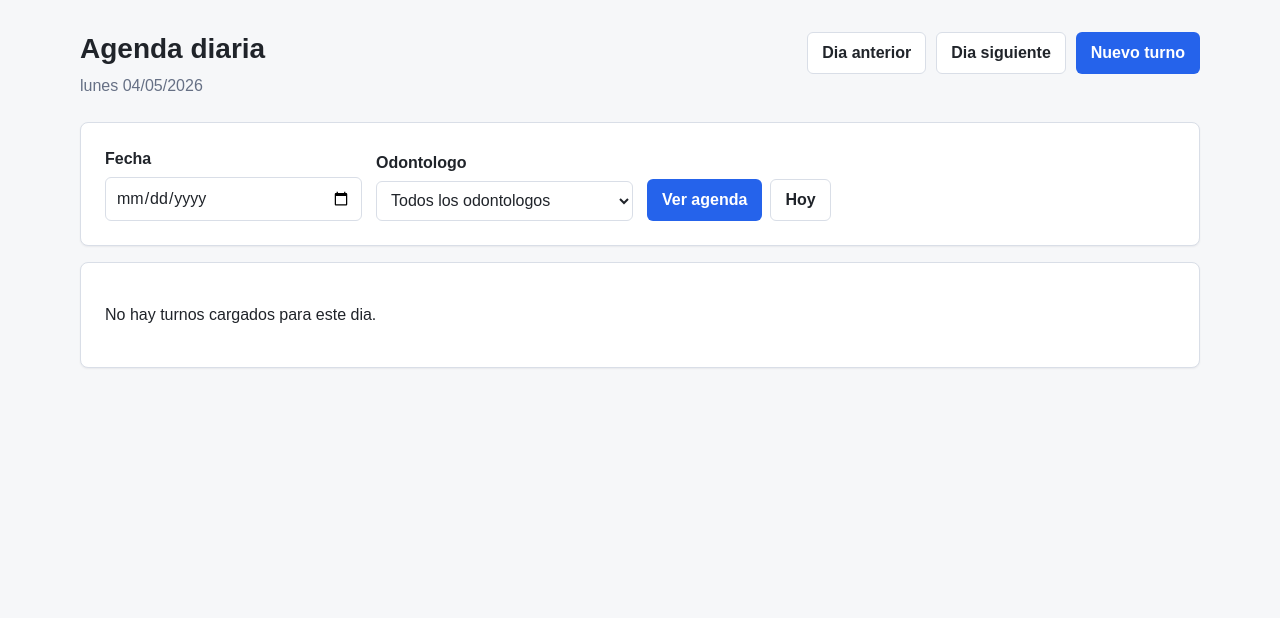
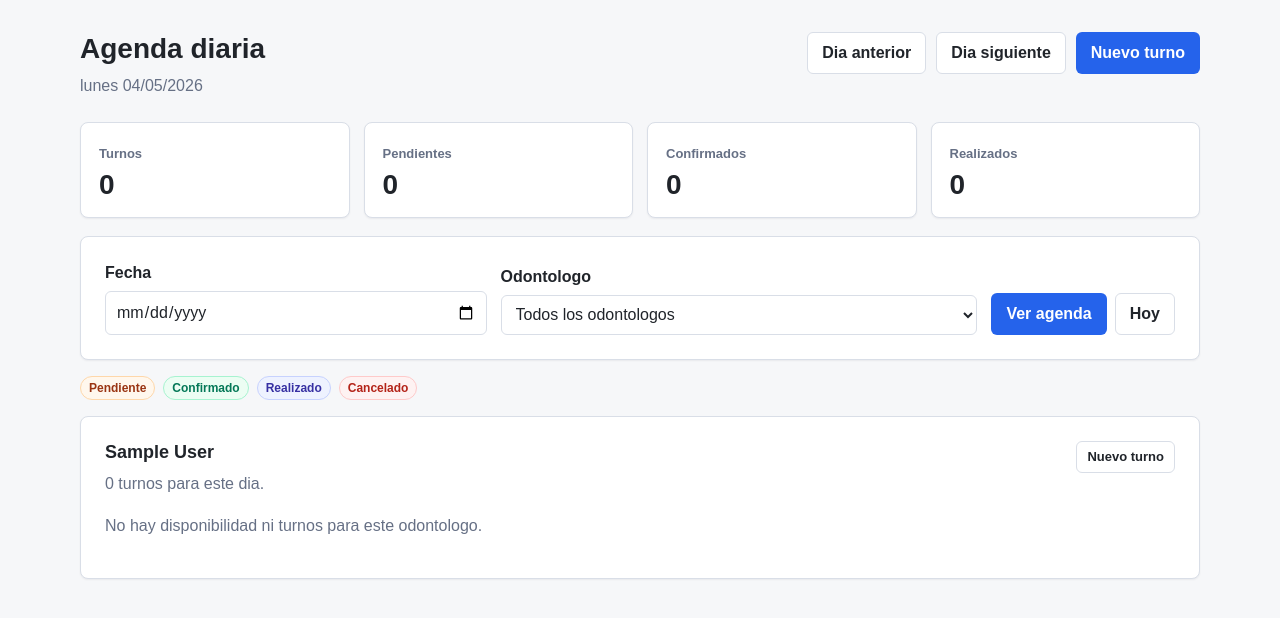
Before and after one commit to Lukillas09/gestor-turnos-odontologia, a Django app: page /turnos/agenda/dia/ in a window 1280 px wide. Shown: the part 65-683 px from the top of the page. Run offline with Django 5.2, Linux system fonts and the light colour scheme; a user stored in the database is signed in; tables that the repository leaves empty hold one stand-in row (values such as "Sample post").

Commit message:
Mejora agenda visual y acciones rapidas

```diff
--- a/app/templates/base.html
+++ b/app/templates/base.html
@@ -428,9 +428,30 @@
             margin-bottom: 16px;
         }
 
+        .agenda-filter {
+            grid-template-columns: minmax(180px, 0.8fr) minmax(220px, 1fr) auto;
+        }
+
         .filter-actions {
             display: flex;
             gap: 8px;
+        }
+
+        .agenda-legend,
+        .agenda-turno-actions {
+            display: flex;
+            flex-wrap: wrap;
+            gap: 8px;
+            align-items: center;
+        }
+
+        .agenda-legend {
+            margin: 0 0 16px;
+        }
+
+        .agenda-professional-list {
+            display: grid;
+            gap: 16px;
         }
 
         .agenda-items {
@@ -527,6 +548,14 @@
             flex-wrap: wrap;
             gap: 8px;
             align-items: center;
+        }
+
+        .agenda-turno-actions {
+            margin-top: 6px;
+        }
+
+        .inline-form {
+            margin: 0;
         }
 
         .status-badge {
@@ -685,6 +714,7 @@
             }
 
             .filter-panel,
+            .agenda-filter,
             .form-grid,
             .detail-grid,
             .dashboard-grid,
--- a/app/turnos/selectors.py
+++ b/app/turnos/selectors.py
@@ -1,6 +1,6 @@
 from datetime import datetime, timedelta
 
-from .models import DisponibilidadOdontologo, Turno
+from .models import DisponibilidadOdontologo, Odontologo, Turno
 
 
 def obtener_turnos_del_dia(fecha, odontologo=None):
@@ -43,6 +43,19 @@ def obtener_bloques_agenda_del_dia(fecha, odontologo=None, intervalo_minutos=30)
     return bloques
 
 
+def obtener_agenda_diaria_por_odontologo(fecha, odontologo=None):
+    odontologos = _obtener_odontologos_para_agenda(fecha, fecha, odontologo)
+
+    return [
+        {
+            "odontologo": odontologo_agenda,
+            "bloques": obtener_bloques_agenda_del_dia(fecha, odontologo_agenda),
+            "turnos": list(obtener_turnos_del_dia(fecha, odontologo_agenda)),
+        }
+        for odontologo_agenda in odontologos
+    ]
+
+
 def obtener_turnos_de_la_semana(fecha_referencia, odontologo=None):
     inicio_semana = obtener_inicio_semana(fecha_referencia)
     fin_semana = inicio_semana + timedelta(days=6)
@@ -66,6 +79,59 @@ def obtener_turnos_de_la_semana(fecha_referencia, odontologo=None):
         }
         for dia in range(7)
     ]
+
+
+def obtener_agenda_semanal_por_odontologo(fecha_referencia, odontologo=None):
+    inicio_semana = obtener_inicio_semana(fecha_referencia)
+    fin_semana = inicio_semana + timedelta(days=6)
+    odontologos = _obtener_odontologos_para_agenda(
+        inicio_semana,
+        fin_semana,
+        odontologo,
+    )
+
+    return [
+        {
+            "odontologo": odontologo_agenda,
+            "dias": obtener_turnos_de_la_semana(fecha_referencia, odontologo_agenda),
+            "turnos": list(
+                obtener_turnos_de_la_semana_como_queryset(
+                    inicio_semana,
+                    fin_semana,
+                    odontologo_agenda,
+                )
+            ),
+        }
+        for odontologo_agenda in odontologos
+    ]
+
+
+def obtener_turnos_de_la_semana_como_queryset(inicio_semana, fin_semana, odontologo=None):
+    turnos = _turnos_con_relaciones().filter(
+        fecha__gte=inicio_semana,
+        fecha__lte=fin_semana,
+    )
+
+    if odontologo:
+        turnos = turnos.filter(odontologo=odontologo)
+
+    return turnos
+
+
+def obtener_resumen_estados(turnos):
+    resumen = {
+        "total": 0,
+        Turno.Estado.PENDIENTE: 0,
+        Turno.Estado.CONFIRMADO: 0,
+        Turno.Estado.CANCELADO: 0,
+        Turno.Estado.REALIZADO: 0,
+    }
+
+    for turno in turnos:
+        resumen["total"] += 1
+        resumen[turno.estado] = resumen.get(turno.estado, 0) + 1
+
+    return resumen
 
 
 def obtener_inicio_semana(fecha):
@@ -100,6 +166,35 @@ def _obtener_rango_agenda(fecha, odontologo, turnos):
         return None
 
     return min(horas_inicio), max(horas_fin)
+
+
+def _obtener_odontologos_para_agenda(fecha_desde, fecha_hasta, odontologo=None):
+    if odontologo:
+        return [odontologo]
+
+    dias_semana = {
+        (fecha_desde + timedelta(days=offset)).weekday()
+        for offset in range((fecha_hasta - fecha_desde).days + 1)
+    }
+    ids_con_disponibilidad = DisponibilidadOdontologo.objects.filter(
+        dia_semana__in=dias_semana,
+        activo=True,
+        odontologo__activo=True,
+    ).values_list("odontologo_id", flat=True)
+    ids_con_turnos = Turno.objects.filter(
+        fecha__gte=fecha_desde,
+        fecha__lte=fecha_hasta,
+    ).values_list("odontologo_id", flat=True)
+    odontologo_ids = set(ids_con_disponibilidad) | set(ids_con_turnos)
+
+    if not odontologo_ids:
+        return []
+
+    return list(
+        Odontologo.objects.filter(pk__in=odontologo_ids)
+        .select_related("usuario")
+        .order_by("usuario__last_name", "usuario__first_name", "usuario__username")
+    )
 
 
 def obtener_horarios_disponibles(
--- a/app/turnos/templates/turnos/agenda_dia.html
+++ b/app/turnos/templates/turnos/agenda_dia.html
@@ -17,7 +17,26 @@
         </div>
     </div>
 
-    <form class="filter-panel" method="get">
+    <section class="metric-grid">
+        <div class="metric-card">
+            <span class="metric-label">Turnos</span>
+            <strong>{{ resumen_estados.total }}</strong>
+        </div>
+        <div class="metric-card">
+            <span class="metric-label">Pendientes</span>
+            <strong>{{ resumen_estados.pendiente }}</strong>
+        </div>
+        <div class="metric-card">
+            <span class="metric-label">Confirmados</span>
+            <strong>{{ resumen_estados.confirmado }}</strong>
+        </div>
+        <div class="metric-card">
+            <span class="metric-label">Realizados</span>
+            <strong>{{ resumen_estados.realizado }}</strong>
+        </div>
+    </section>
+
+    <form class="filter-panel agenda-filter" method="get">
         <div>
             <label for="{{ filtros_form.fecha.id_for_label }}">Fecha</label>
             {{ filtros_form.fecha }}
@@ -32,39 +51,57 @@
         </div>
     </form>
 
-    {% if bloques_agenda %}
-        <div class="panel-section">
+    <div class="agenda-legend">
+        <span class="status-badge status-pendiente">Pendiente</span>
+        <span class="status-badge status-confirmado">Confirmado</span>
+        <span class="status-badge status-realizado">Realizado</span>
+        <span class="status-badge status-cancelado">Cancelado</span>
+    </div>
+
+    {% if agenda_odontologos %}
+        <div class="agenda-professional-list">
+            {% for agenda in agenda_odontologos %}
+                <section class="panel-section agenda-professional">
+                    <div class="section-header">
+                        <div>
+                            <h2>{{ agenda.odontologo }}</h2>
+                            <p class="subtitle">
+                                {{ agenda.turnos|length }} turno{% if agenda.turnos|length != 1 %}s{% endif %} para este dia.
+                            </p>
+                        </div>
+                        {% if puede_gestionar_turnos %}
+                            <a class="button button-secondary button-small" href="{% url 'turnos:crear' %}?odontologo={{ agenda.odontologo.pk }}&fecha={{ fecha|date:'Y-m-d' }}">Nuevo turno</a>
+                        {% endif %}
+                    </div>
+
+                    {% if agenda.bloques %}
                         <div class="schedule-list">
-                {% for bloque in bloques_agenda %}
+                            {% for bloque in agenda.bloques %}
                                 <div class="schedule-row">
                                     <div class="schedule-slot">{{ bloque.hora_inicio|time:"H:i" }} a {{ bloque.hora_fin|time:"H:i" }}</div>
                                     <div>
                                         {% if bloque.turnos %}
                                             <div class="agenda-items">
                                                 {% for turno in bloque.turnos %}
-                                        <div class="agenda-turno agenda-turno-{{ turno.estado }}">
-                                            <div class="agenda-turno-main">
-                                                <a class="text-link" href="{% url 'turnos:detalle' turno.pk %}">
-                                                    {{ turno.hora_inicio|time:"H:i" }} a {{ turno.hora_fin|time:"H:i" }}
-                                                </a>
-                                                <span class="status-badge status-{{ turno.estado }}">{{ turno.get_estado_display }}</span>
-                                            </div>
-                                            <strong>{{ turno.paciente }}</strong>
-                                            <span class="muted">{{ turno.odontologo }} - {{ turno.motivo|default:"Sin motivo cargado" }}</span>
-                                        </div>
+                                                    {% include "turnos/includes/agenda_turno_card.html" %}
                                                 {% endfor %}
                                             </div>
                                         {% else %}
-                                <span class="muted">Sin turnos</span>
+                                            <span class="muted">Disponible</span>
                                         {% endif %}
                                     </div>
                                 </div>
                             {% endfor %}
                         </div>
+                    {% else %}
+                        <p class="muted">No hay disponibilidad ni turnos para este odontologo.</p>
+                    {% endif %}
+                </section>
+            {% endfor %}
         </div>
     {% else %}
         <div class="empty-state">
-            <p>No hay turnos cargados para este dia.</p>
+            <p>No hay disponibilidad ni turnos cargados para este dia.</p>
         </div>
     {% endif %}
 {% endblock %}
--- a/app/turnos/views.py
+++ b/app/turnos/views.py
@@ -57,9 +57,12 @@ from .models import (
     normalizar_error_google_calendar_para_usuario,
 )
 from .selectors import (
+    obtener_agenda_diaria_por_odontologo,
+    obtener_agenda_semanal_por_odontologo,
     obtener_horarios_disponibles,
     obtener_bloques_agenda_del_dia,
     obtener_inicio_semana,
+    obtener_resumen_estados,
     obtener_turnos_de_la_semana,
     obtener_turnos_del_dia,
 )
@@ -547,6 +550,11 @@ class AgendaDiaView(VerTurnosRequeridoMixin, TemplateView):
         context["fecha_siguiente"] = fecha + timedelta(days=1)
         context["turnos"] = obtener_turnos_del_dia(fecha, odontologo)
         context["bloques_agenda"] = obtener_bloques_agenda_del_dia(fecha, odontologo)
+        context["agenda_odontologos"] = obtener_agenda_diaria_por_odontologo(
+            fecha,
+            odontologo,
+        )
+        context["resumen_estados"] = obtener_resumen_estados(context["turnos"])
         return context
 
 
@@ -573,4 +581,14 @@ class AgendaSemanaView(VerTurnosRequeridoMixin, TemplateView):
         context["semana_anterior"] = inicio_semana - timedelta(days=7)
         context["semana_siguiente"] = inicio_semana + timedelta(days=7)
         context["dias"] = obtener_turnos_de_la_semana(fecha_referencia, odontologo)
+        turnos_semana = [
+            turno
+            for dia in context["dias"]
+            for turno in dia["turnos"]
+        ]
+        context["agenda_odontologos"] = obtener_agenda_semanal_por_odontologo(
+            fecha_referencia,
+            odontologo,
+        )
+        context["resumen_estados"] = obtener_resumen_estados(turnos_semana)
         return context
```
Also changed, not shown: app/turnos/templates/turnos/agenda_semana.html (+52 -13 lines), app/turnos/templates/turnos/includes/agenda_turno_card.html (added, +34 -0 lines), app/turnos/tests.py (+40 -0 lines). Lines whose indentation alone changed are shown as unchanged.
